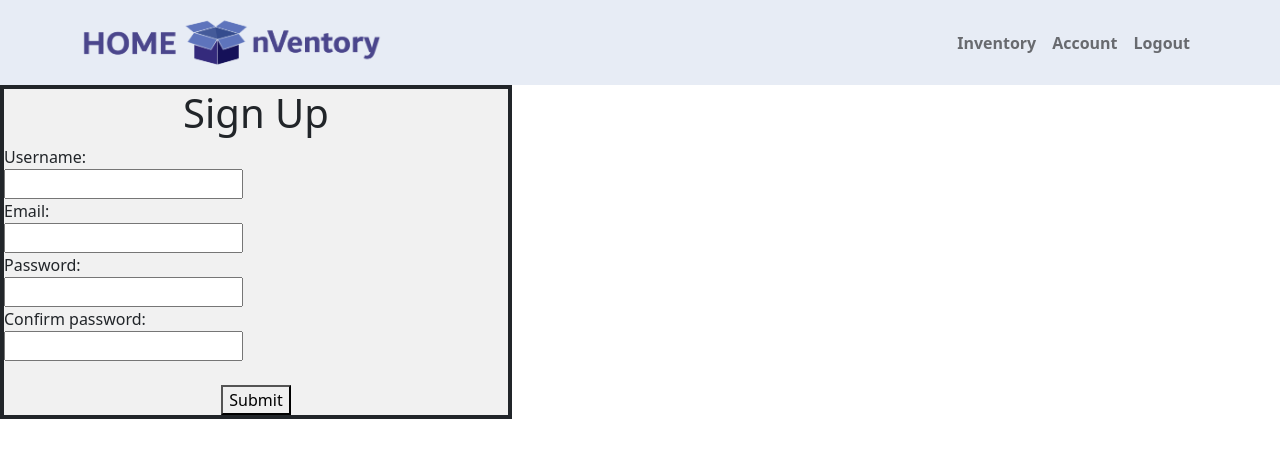
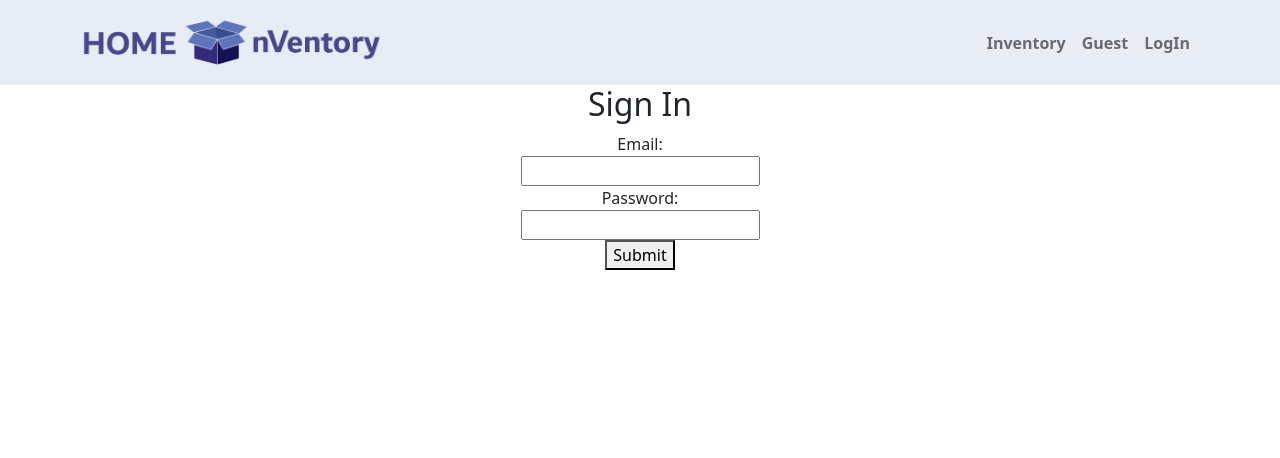
Before and after one commit to xkaikil/SAIT_FinalProject_HomeInventory, a React (Create React App) app: page /login in a window 1280 px wide. Shown: the top 458 px of the page. Built offline with nearby package versions, Linux system fonts and the light colour scheme.

Commit message:
adds homepage, assign login page links
adds homepage link "/"
adds login page link "/login"
adds logic to check loggedIn boolean

```diff
--- a/src/App.js
+++ b/src/App.js
@@ -1,15 +1,14 @@
 import "./App.css";
-import LoginPage from "./Components/LoginPage";
+
 import Navibar from "./Components/Navbar";
-import SignUpForm from "./Components/SignUpForm";
+
 // import "/Components/SignUpForm.js";
 function App() {
   return (
     <div className="App">
 
-      <Navibar />
-      <SignUpForm />
-      {/* <LoginPage /> */}
+      <Navibar user="Guest" loggedIn='false'/>
+
     </div>
   );
 }
--- /dev/null
+++ b/src/Components/HomePage.js
@@ -0,0 +1,11 @@
+const HomePage = () => {
+
+    return (
+        <div>
+        <h2>Hello, welcome to HOME nVentory</h2>
+        <p>How to use here....</p>
+        </div>
+    )
+}
+
+export default HomePage;
--- a/src/Components/Navbar.js
+++ b/src/Components/Navbar.js
@@ -5,8 +5,10 @@ import { Nav, Navbar, Container, Row, Col }
 import "bootstrap/dist/css/bootstrap.css";
 
 // Import from react-router-dom
-import { BrowserRouter as Router, Routes,
-	Route, Link } from "react-router-dom";
+import {
+  BrowserRouter as Router, Routes,
+  Route, Link
+} from "react-router-dom";
 
 //custom css
 import './navbar.css';
@@ -16,10 +18,29 @@ import Inventory from './Inventory-View';
 import Account from './Account-View';
 import headerImg from '../assets/header.png';
 import Logout from "./Logout";
+import HomePage from "./HomePage";
+import LoginPage from './LoginPage';
 
-let user = 'Guest';
 
-const Navibar = () => {
+const Navibar = (props) => {
+  let userName = props.user;
+  let logInOut =
+
+    <Link to={"/logout"}
+      className="nav-link">
+      Logout
+    </Link>
+
+
+  if (props.loggedIn == 'false') {
+    logInOut =
+
+      <Link to={"/login"}
+        className="nav-link">
+        LogIn
+      </Link>
+
+  }
   return (
     <Router>
       <div className="nav-wrapper">
@@ -27,7 +48,9 @@ const Navibar = () => {
           <Navbar className="navbar">
             <Container>
               <Navbar.Brand>
-				<img src={headerImg} className='headerlogo'/>
+                <Link to={"/"}>
+                  <img src={headerImg} className='headerlogo' />
+                </Link>
               </Navbar.Brand>
 
               <Nav className="justify-content-end">
@@ -41,15 +64,12 @@ const Navibar = () => {
                 <Nav>
                   <Link to={"/account"}
                     className="nav-link">
-					Account
+                    {userName}
                   </Link>
                 </Nav>
 
                 <Nav>
-				<Link to={"/logout"}
-					className="nav-link">
-					Logout
-				</Link>
+                  {logInOut}
                 </Nav>
               </Nav>
             </Container>
@@ -62,14 +82,20 @@ const Navibar = () => {
               <div className="wrapper">
                 <Routes>
                   <Route exact path="/account"
-					element={<Account/>} />
+                    element={<Account />} />
 
                   <Route path="/inventory"
-					element={<Inventory/>} />
+                    element={<Inventory />} />
 
 
                   <Route path="/logout"
-					element={<Logout/>} />
+                    element={<Logout />} />
+
+                  <Route path="/"
+                    element={<HomePage />} />
+
+                  <Route path="/login"
+                    element={<LoginPage/>} />
 
                 </Routes>
 
```
Lines whose indentation alone changed are shown as unchanged.
